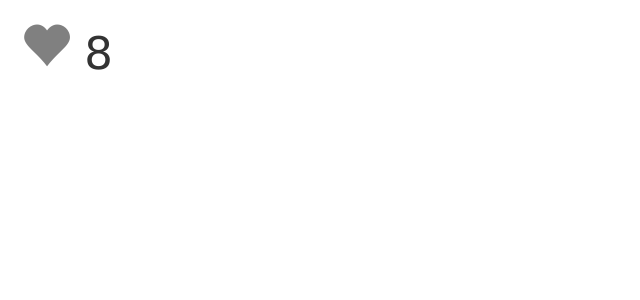
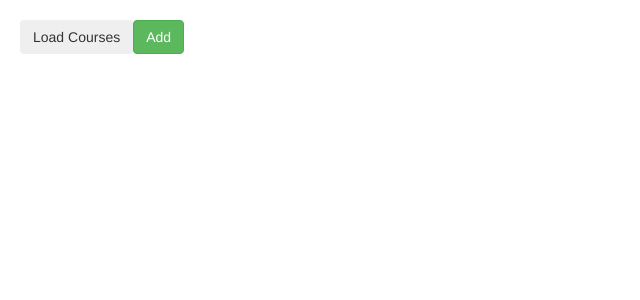
Before and after one commit to bolenton/CompleteAngularTutorial, an Angular app: page / in a window 1280 px wide. Shown: the top 300 px of the page, without its empty margins (0-640 px from the left). Built offline with nearby package versions, Linux system fonts and the light colour scheme.

Commit message:
directives excercises

```diff
--- a/src/app/app.component.html
+++ b/src/app/app.component.html
@@ -1,11 +1,34 @@
-<!-- <h1>Courses</h1>
-<courses></courses>
-<authors></authors> -->
-<!-- <app-panel>
-    <div class="heading">Heading</div>
-    <div class="body">
-        <h2>Body</h2>
-        <p>Some Content here</p>
+<!-- <courses></courses>
+<authors></authors>
+<app-panel></app-panel>
+<app-like></app-like> -->
+
+<!-- NG SWITCH -->
+<!-- <ul class="nav nav-pills">
+    <li [class.active]="viewMode == 'map'"><a (click)="viewMode = 'map'" >Map View</a></li>
+    <li [class.active]="viewMode == 'list'"><a (click)="viewMode = 'list'">List View</a></li>
+</ul>
+
+<div [ngSwitch]="viewMode">
+    <div *ngSwitchCase="'map'">Map View Content</div>
+    <div *ngSwitchCase="'list'">List View Content</div>
+    <div *ngSwitchDefault>Otherwise</div>
+</div> -->
+
+<!-- NG FOR -->
+<button class="btn btn-primaru" (click)="loadCourses()">Load Courses</button>
+<button class="btn btn-success" (click)="onAdd()">Add</button>
+<div class="row">
+    <div class="col-md-4">
+        <div class="row">
+            <ul>
+                <li class="" *ngFor="let course of courses; even as i; trackBy: trackCourse">
+                {{ course.name }}
+                <button class="btn btn-warning" (click)="onChange(course)">Update</button>
+                <button class="btn btn-danger" (click)="onRemove(course)">Remove</button>
+                <span *ngIf="i">(EVEN)</span>
+                </li>
+            </ul>
+        </div>
     </div>
-</app-panel> -->
-<app-like></app-like>
+</div>
--- a/src/app/app.component.ts
+++ b/src/app/app.component.ts
@@ -6,5 +6,39 @@ import { Component } from '@angular/core';
   styleUrls: ['./app.component.css']
 })
 export class AppComponent {
-  title = 'app';
+  courses: Course[];
+
+  num: number = 4;
+
+  onAdd() {
+    this.courses.push({ id: 4, name: 'Course-'+ this.num });
+    this.num++
+  }
+
+  onRemove(course: Course){
+    let index = this.courses.indexOf(course);
+    this.courses.splice(index, 1)
+    this.num --;
+  }
+
+  onChange(course: Course){
+    course.name = "Updated Course"+ course.id;
+  }
+
+  loadCourses(){
+    this.courses = [
+      {id: 1, name: "Course-1"},
+      {id: 1, name: "Course-2"},
+      {id: 1, name: "Course-3"}
+    ];
+  }
+
+  trackCourse(index, course: Course) {
+    return course ? course.id : undefined;
+  }
 }
+
+class Course {
+  id: number;
+  name: string;
+}
```
